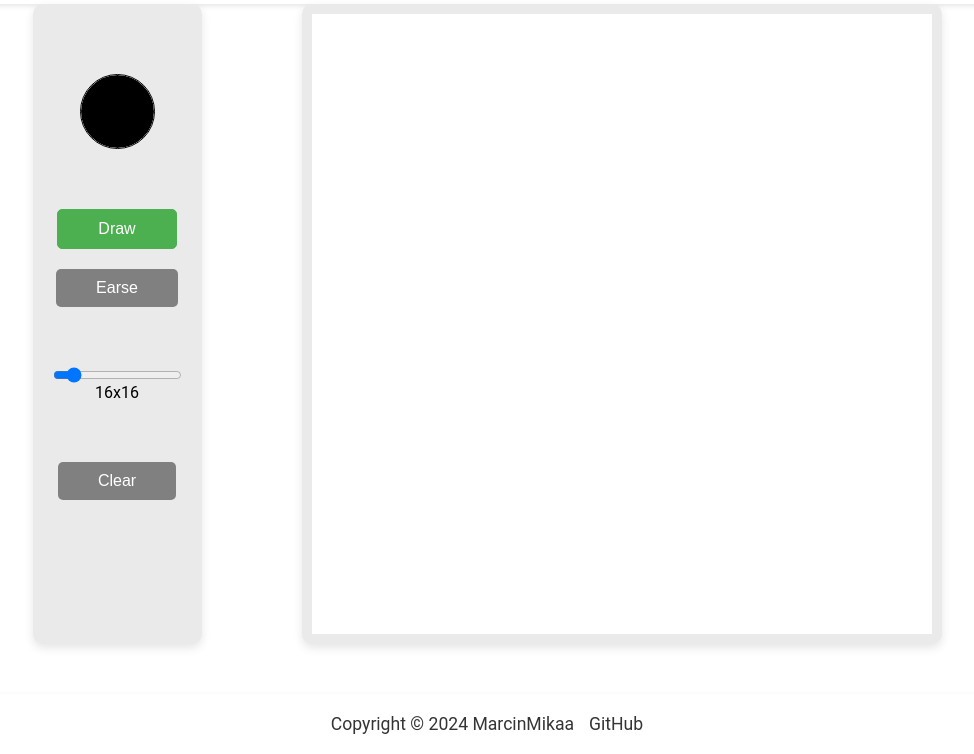
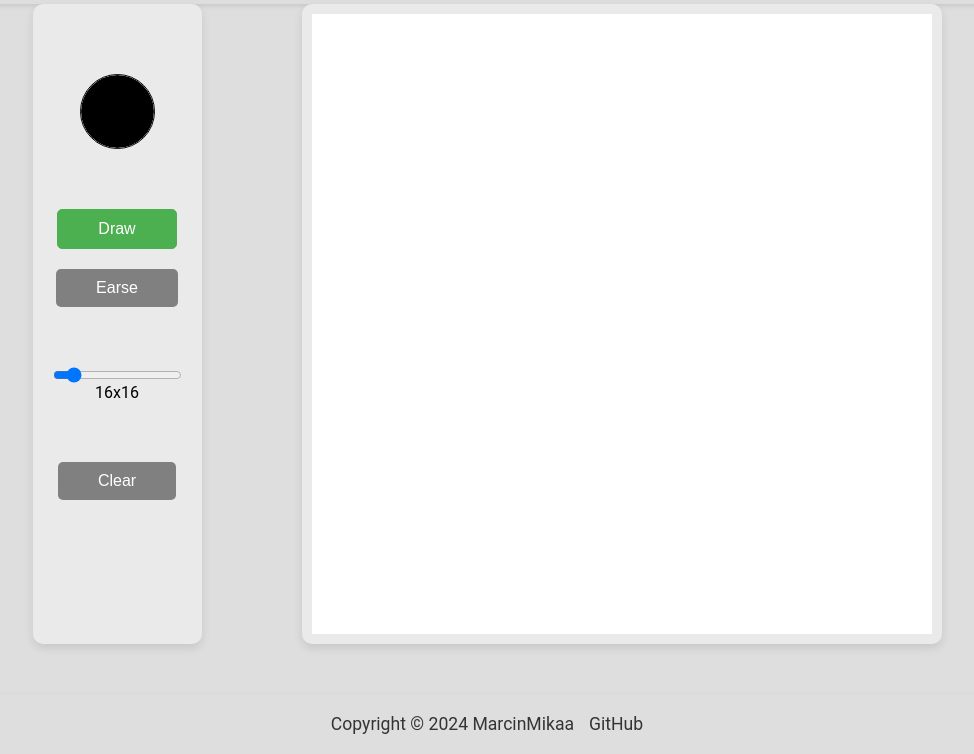
Before and after one commit to MarcinMikaa/etch-a-sketch, a plain HTML site: page index.html in a window 1280 px wide. Shown: the part 93-847 px from the top of the page, without its empty margins (153-1127 px from the left). Drawn offline with Linux system fonts and the light colour scheme.

Commit message:
Change bacground of background

```diff
--- a/style.css
+++ b/style.css
@@ -10,6 +10,7 @@ html {
   display: flex;
   flex-direction: column;
   height: 100%;
+  background: rgb(222, 222, 222);
 }
 
 .header {
```
